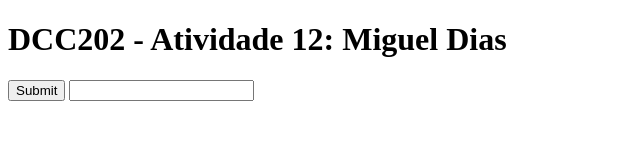
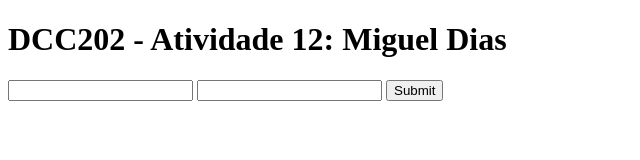
Before and after one commit to ufjf-dcc202/ufjf-dcc202-2023-3-a-atv12-Miguel-Dias-112, a website: page index.html in a window 1280 px wide. Shown: the whole page, without its empty margins (0-640 px from the left). Drawn offline with Linux system fonts and the light colour scheme.

Commit message:
forms editado

```diff
--- a/index.html
+++ b/index.html
@@ -12,9 +12,11 @@
             DCC202 - Atividade 12: Miguel Dias
         </h1>
         <section>
-                <form>
-                    <input name="quantidade" type="submit"/>
-                    <input>
+                <form action=" https://wa.me/">
+                    <input name="text"/>
+                    <input name="number"/>
+
+                    <input type="submit">
                 </form>
         </section>
     </main>
```
